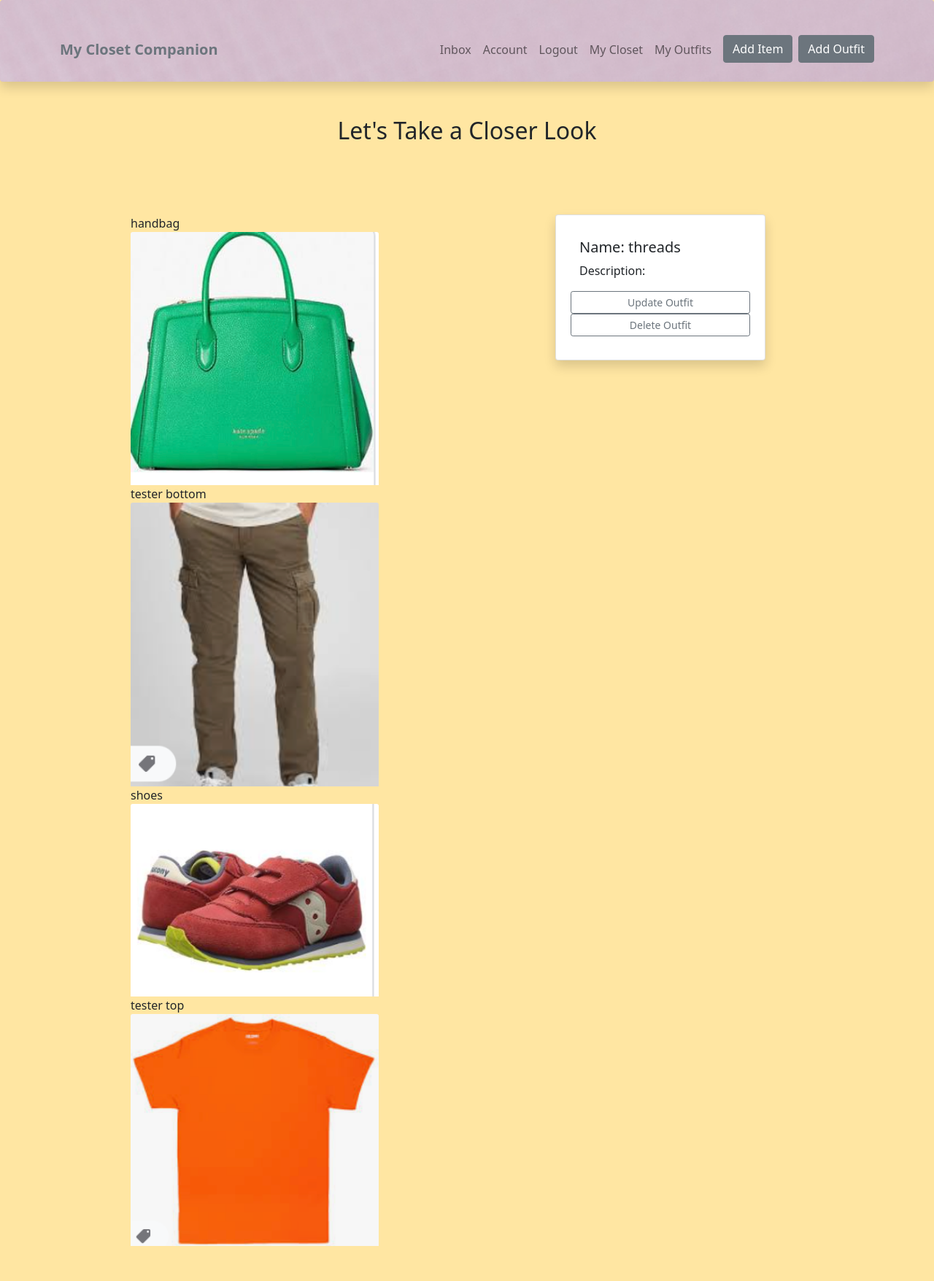
After one commit to davemolk/closet-companion, a Django app: page /wardrobe/outfit/67dc2450-1932-43f3-8846-4fb99cb20a8b/ in a window 1280 px wide. The commit adds this page. Shown: the whole page at 73% size. Run offline with Django 3.2, Linux system fonts and the light colour scheme; a user stored in the database is signed in; data comes from the database, SQL or seed files in the repository; both versions use the stored data as it was after the commit.

Commit message:
outfit crud

```diff
--- a/wardrobe/models.py
+++ b/wardrobe/models.py
@@ -59,6 +59,7 @@ class Outfit(models.Model):
     items= models.ManyToManyField(Item)
     name = models.CharField(max_length=100)
     description = models.TextField(max_length=300, blank=True, null=True)
+    id = models.UUIDField(default=uuid.uuid4, unique=True, primary_key=True, editable=False)
 
     def __str__(self):
         return self.name
--- a/wardrobe/templates/wardrobe/outfits.html
+++ b/wardrobe/templates/wardrobe/outfits.html
@@ -27,6 +27,7 @@
               <div class="card-body text-center py-4">
                 <p>Name: {{outfit.name}}</p>
                 <p>Description: {{outfit.description}}</p>
+                <a href="{% url 'outfit' outfit.id %}" class="btn btn-outline-secondary btn-lg mt-3">More Details</a>
                 {% for item in outfit.items.all %}
                     {% if item.type == "top" %}
                         {{item.name}}
--- /dev/null
+++ b/wardrobe/templates/wardrobe/single_outfit.html
@@ -0,0 +1,34 @@
+{% extends 'main.html' %}
+
+{% block content %}
+
+<div class="container-lg">
+  <div class="text-center">
+    <h2>Let's Take a Closer Look</h2>
+  </div>
+  <div class="row my-5 g-5 justify-content-around">
+    <div class="col-6 col-lg-4 align-items-center">
+        {% for item in outfit.items.all %}
+            {{item.name}}
+            <img src="{{item.image.url}}" class="card-img-top">
+        {% endfor %}
+    </div>
+    <div class="col-6 col-lg-4">
+      <div class="card shadow p-3 mb-5 bg-body rounded" style="width: 18rem;">
+        <div class="card-body">
+
+          <h5 class="card-title">Name: {{ outfit.name }}</h5>
+          <p class="card-text">Description: {{ outfit.description }}</p>
+
+          <div class="row align-items-center">
+            <a class="btn btn-outline-secondary btn-sm" href="{% url 'update-outfit' outfit.id %}">Update Outfit</a>
+            <a class="btn btn-outline-secondary btn-sm" href="{% url 'delete-outfit' outfit.id %}">Delete Outfit</a>
+          </div>
+
+        </div>
+      </div>
+    </div>
+  </div>
+</div>
+
+{% endblock %}
--- a/wardrobe/urls.py
+++ b/wardrobe/urls.py
@@ -7,6 +7,10 @@ urlpatterns = [
     path('create-item/', views.createItem, name='create-item'),
     path('update-item/<str:pk>/', views.updateItem, name='update-item'),
     path('delete-item/<str:pk>/', views.deleteItem, name='delete-item'),
-    path('outfits', views.outfits, name='outfits'),
-    path('create-outfit/', views.createOutfit.as_view(), name="create-outfit")
+    path('outfits/', views.outfits, name='outfits'),
+    path('outfit/<str:pk>/', views.outfit, name='outfit'),
+    path('create-outfit/', views.createOutfit.as_view(), name="create-outfit"),
+    path('update-outfit/<str:pk>/', views.updateOutfit.as_view(), name="update-outfit"),
+    path('delete-outfit/<str:pk>/', views.deleteOutfit, name="delete-outfit"),
+
 ]
--- a/wardrobe/views.py
+++ b/wardrobe/views.py
@@ -55,6 +55,7 @@ def createItem(request):
             item = form.save(commit=False)
             item.owner = profile
             item.save()
+            messages.success(request, 'Item successfully registered!')
 
             for tag in newtags:
                 tag, created = Tag.objects.get_or_create(name=tag)
@@ -79,6 +80,7 @@ def updateItem(request, pk):
         form = ItemForm(request.POST, request.FILES, instance=item)
         if form.is_valid():
             item = form.save()
+            messages.success(request, 'Item updated!')
             for tag in newtags:
                 tag, created = Tag.objects.get_or_create(name=tag)
                 item.tags.add(tag)
@@ -95,6 +97,7 @@ def deleteItem(request, pk):
 
     if request.method == 'POST':
         item.delete()
+        messages.success(request, 'Item deleted!')
         return redirect('items')
 
     context = {'object': item}
@@ -108,6 +111,14 @@ def outfits(request):
     context = {'outfits': outfits}
     return render(request, 'wardrobe/outfits.html', context)
 
+
+@login_required(login_url="login")
+def outfit(request, pk):
+    outfitObj = Outfit.objects.get(id=pk)
+    context = {'outfit': outfitObj}
+    return render(request, 'wardrobe/single_outfit.html', context)
+
+
 class createOutfit(LoginRequiredMixin, CreateView):
     model = Outfit
     form_class = OutfitForm
@@ -118,6 +129,7 @@ class createOutfit(LoginRequiredMixin, CreateView):
         outfit = form.save(commit=False)
         outfit.owner = self.request.user.profile
         outfit.save()
+        messages.success(self.request, 'Outfit created!')
 
         return super().form_valid(form)
 
@@ -140,3 +152,17 @@ class updateOutfit(LoginRequiredMixin, UpdateView):
         kwargs = super(updateOutfit, self).get_form_kwargs()
         kwargs['request'] = self.request
         return kwargs
+
+
+@login_required(login_url="login")
+def deleteOutfit(request, pk):
+    profile = request.user.profile
+    outfit = profile.outfit_set.get(id=pk)
+
+    if request.method == 'POST':
+        outfit.delete()
+        messages.success(request, 'Outfit deleted!')
+        return redirect('outfits')
+
+    context = {'object': outfit}
+    return render(request, 'delete_template.html', context)
```
Also changed, not shown: db.sqlite3, wardrobe/migrations/0009_alter_outfit_id.py (added).
